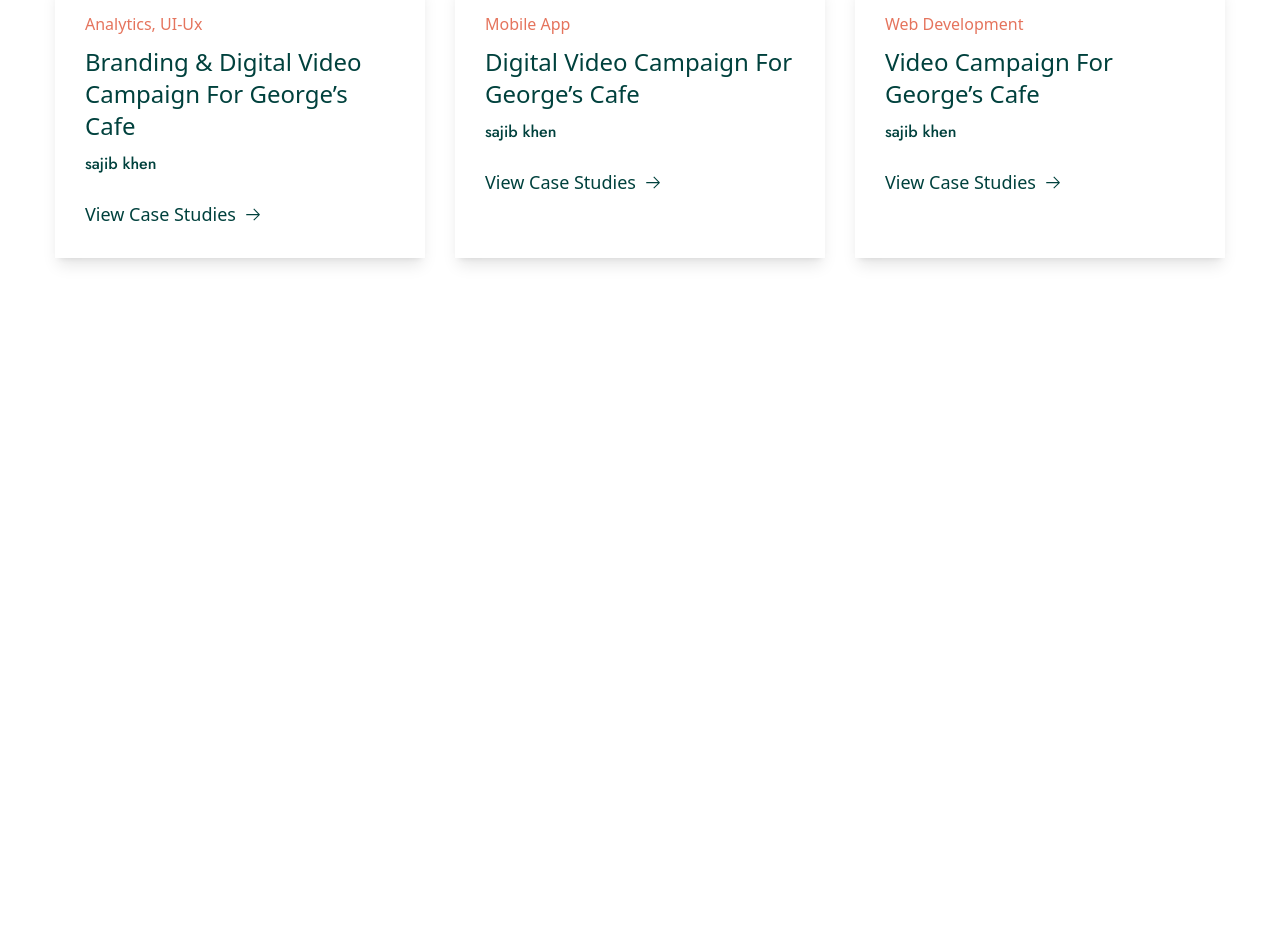
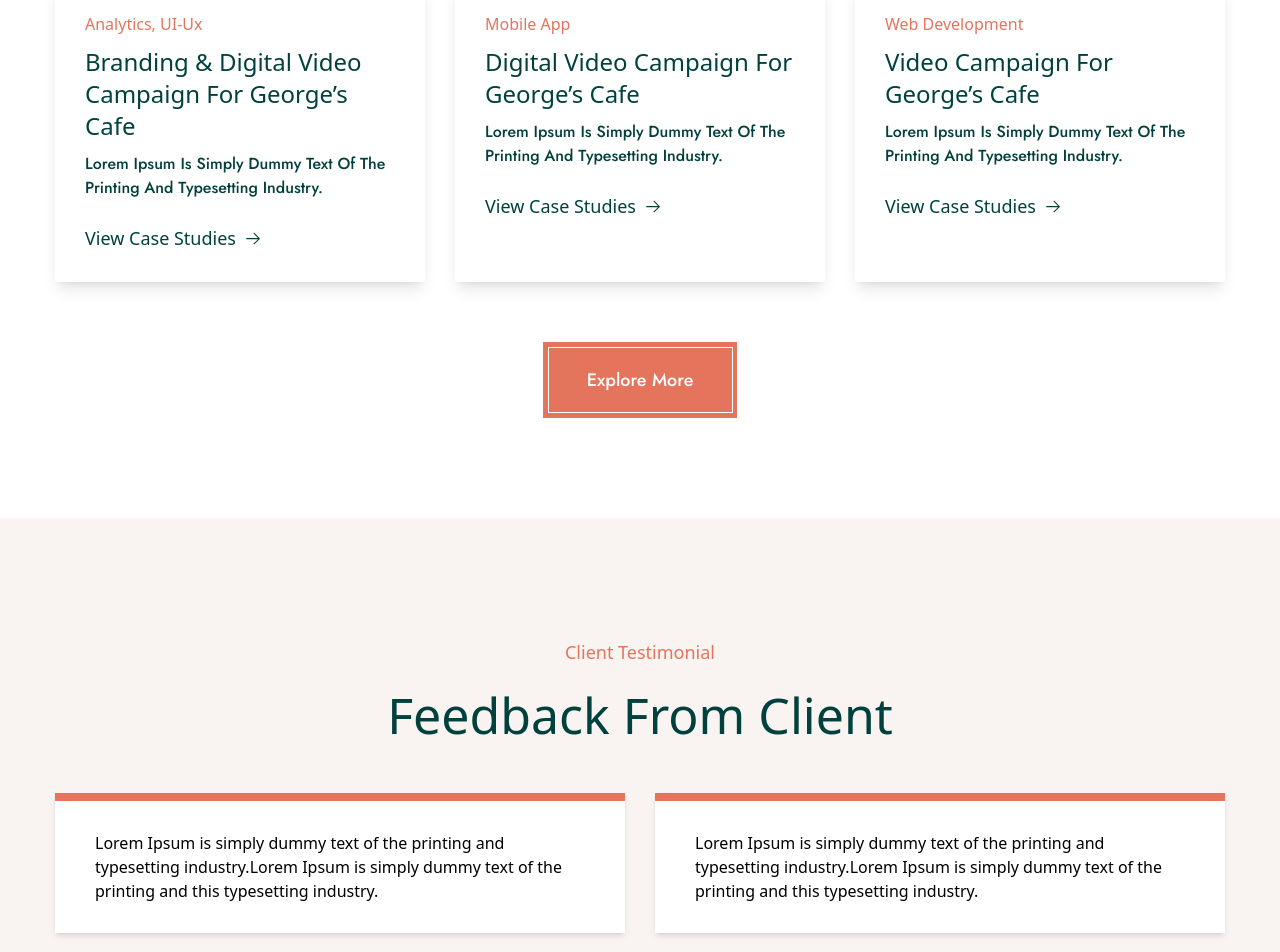
Before and after one commit to sajibkhandev/Safwan_INT_2402, a React (Vite) app: page / in a window 1280 px wide. Shown: the part 3140-4092 px from the top of the page. Before the commit the page ends 3558 px from the top, so only its background shows below. Built offline with nearby package versions, Linux system fonts and the light colour scheme.

Commit message:
client part added

```diff
--- /dev/null
+++ b/src/components/ClientCard.jsx
@@ -0,0 +1,17 @@
+import React from 'react'
+import Vector from '../assets/clientVector.png'
+import Image from '../components/Image'
+
+const ClientCard = () => {
+  return (
+    <div className='relative w-[570px]  bg-white shadow-md border-t-[8px] border-[#E5745D]'>
+        <div className='absolute  -bottom-[30px] left-[40px]'>
+            <Image src={Vector}/>
+        </div>
+        <p className='py-[30px] px-10'>Lorem Ipsum is simply dummy text of the printing and typesetting industry.Lorem Ipsum is simply dummy text of the printing and this
+        typesetting industry.</p>
+    </div>
+  )
+}
+
+export default ClientCard
--- /dev/null
+++ b/src/layouts/Client.jsx
@@ -0,0 +1,26 @@
+import React from 'react'
+import Container from '../components/Container'
+import SubHeading from '../components/SubHeading'
+import Heading from '../components/Heading'
+import ClientCard from '../components/ClientCard'
+import Flex from '../components/Flex'
+
+const Client = () => {
+  return (
+
+    <section className='py-[120px] bg-[#F9F4F1]'>
+        <Container>
+            <SubHeading text='Client Testimonial'/>
+            <Heading text='Feedback From Client'/>
+
+           <Flex className='justify-between pt-10'>
+           <ClientCard/>
+           <ClientCard/>
+           </Flex>
+
+        </Container>
+    </section>
+  )
+}
+
+export default Client
--- a/src/layouts/Project.jsx
+++ b/src/layouts/Project.jsx
@@ -6,6 +6,7 @@
 import { HiOutlineArrowSmallRight } from "react-icons/hi2";
 import { HiOutlineArrowSmallLeft } from "react-icons/hi2";
 import ProjectCard from '../components/ProjectCard'
+import Button from '../components/Button'
 
 
 
@@ -26,12 +27,16 @@
             </Flex>
 
             <Flex className='justify-between pt-10 pb-[60px]'>
-                <ProjectCard text4='View Case Studies' text3="sajib khen" text2="Branding & Digital Video Campaign For George’s Cafe" text1="Analytics, UI-Ux"/>
-                <ProjectCard text4='View Case Studies' text3="sajib khen" text2="Digital Video Campaign For George’s Cafe" text1="Mobile App"/>
-                <ProjectCard text4='View Case Studies' text3="sajib khen" text2=" Video Campaign For George’s Cafe" text1="Web Development"/>
+                <ProjectCard text4='View Case Studies' text3="Lorem Ipsum Is Simply Dummy Text Of The Printing And Typesetting Industry." text2="Branding & Digital Video Campaign For George’s Cafe" text1="Analytics, UI-Ux"/>
+                <ProjectCard text4='View Case Studies' text3="Lorem Ipsum Is Simply Dummy Text Of The Printing And Typesetting Industry." text2="Digital Video Campaign For George’s Cafe" text1="Mobile App"/>
+                <ProjectCard text4='View Case Studies' text3="Lorem Ipsum Is Simply Dummy Text Of The Printing And Typesetting Industry." text2=" Video Campaign For George’s Cafe" text1="Web Development"/>
 
 
             </Flex>
+
+            <div className='text-center'>
+            <Button text='Explore More'/>
+            </div>
 
         </Container>
     </section>
--- a/src/pages/Home.jsx
+++ b/src/pages/Home.jsx
@@ -5,6 +5,7 @@
 import ProgresBerSecotion from '../layouts/ProgresBerSecotion'
 import AboutLayout from '../layouts/AboutLayout'
 import Project from '../layouts/Project'
+import Client from '../layouts/Client'
 
 const Home = () => {
   return (
@@ -15,6 +16,7 @@
    <AboutLayout/>
    <ProgresBerSecotion/>
    <Project/>
+   <Client/>
 
 
    </>
```
Also changed, not shown: src/assets/clientVector.png (added).
